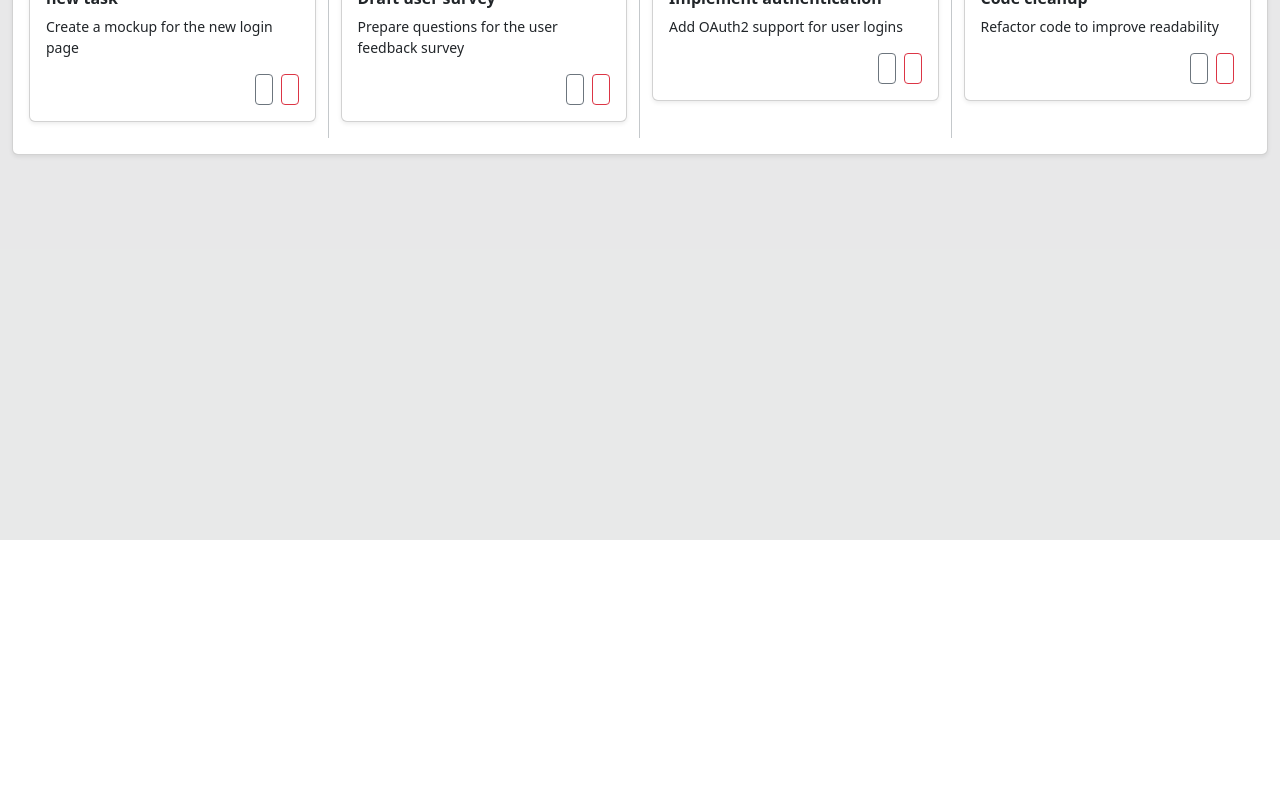
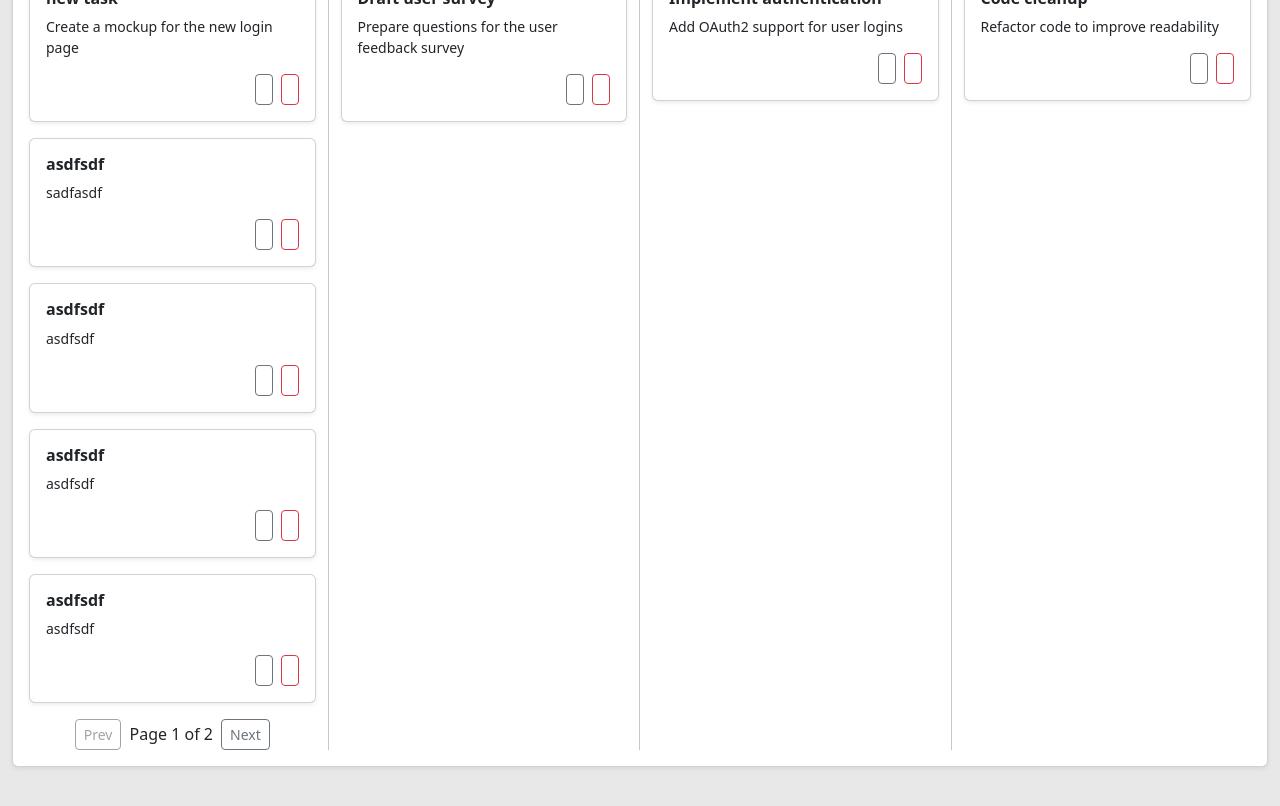
Before and after one commit to saeedkhal/Kanban-style-To-Do-List-Dashboard-, a React (Vite) app: page / in a window 1280 px wide. Shown: the part 260-1066 px from the top of the page. Before the commit the page ends 800 px from the top, so only its background shows below. Built offline with nearby package versions, Linux system fonts and the light colour scheme; data requests are answered from the project's data file.

Commit message:
Create client pagination for each category

```diff
--- a/db.json
+++ b/db.json
@@ -23,6 +23,42 @@
       "title": "Code cleanup",
       "description": "Refactor code to improve readability",
       "column": "done"
+    },
+    {
+      "title": "asdfsdf",
+      "description": "sadfasdf",
+      "column": "backlog",
+      "id": "yxd1TvF"
+    },
+    {
+      "title": "asdfsdf",
+      "description": "asdfsdf",
+      "column": "backlog",
+      "id": "kkhVAWk"
+    },
+    {
+      "title": "asdfsdf",
+      "description": "asdfsdf",
+      "column": "backlog",
+      "id": "MAY4EnU"
+    },
+    {
+      "title": "asdfsdf",
+      "description": "asdfsdf",
+      "column": "backlog",
+      "id": "L5poP1W"
+    },
+    {
+      "title": "saeed",
+      "description": "khaled",
+      "column": "backlog",
+      "id": "nta3C9k"
+    },
+    {
+      "title": "asdfsdf",
+      "description": "asdfsdf",
+      "column": "backlog",
+      "id": "ZRFWsd4"
     }
   ]
 }
--- a/src/App.tsx
+++ b/src/App.tsx
@@ -19,6 +19,7 @@ const columns = [
   { key: "done", title: "Done" },
 ];
 
+const TASKS_PER_PAGE = 5;
 const API_URL = "http://localhost:4000/tasks";
 
 const fetchTasks = async (search: string): Promise<Task[]> => {
@@ -40,6 +41,12 @@ const KanbanBoard = () => {
     column: "backlog",
   });
 
+  const [columnPages, setColumnPages] = useState<{ [key: string]: number }>({
+    backlog: 1,
+    "in-progress": 1,
+    review: 1,
+    done: 1,
+  });
   const [search, setSearch] = useState("");
   const [debouncedSearch, setDebouncedSearch] = useState("");
 
@@ -123,6 +130,16 @@ const KanbanBoard = () => {
             {/* Kanban Columns */}
             <Row>
               {columns.map((col, idx) => {
+                // Pagination logic for this column
+                const colTasks = tasks.filter((task) => task.column === col.key);
+                const page = columnPages[col.key] || 1;
+                const totalPages = Math.ceil(colTasks.length / TASKS_PER_PAGE) || 1;
+                const pagedTasks = colTasks.slice((page - 1) * TASKS_PER_PAGE, page * TASKS_PER_PAGE) || [];
+
+                const handlePageChange = (newPage: number) => {
+                  setColumnPages((prev) => ({ ...prev, [col.key]: newPage }));
+                };
+
                 return (
                   <Col
                     key={col.key}
@@ -130,9 +147,7 @@ const KanbanBoard = () => {
                     className={idx !== columns.length - 1 ? "border-end border-1 border-secondary-subtle" : ""}
                   >
                     <h5 className="fw-bold mb-3">{col.title}</h5>
-                    {tasks
-                      ?.filter((task) => task.column === col.key)
-                      .map((task) => (
+                    {pagedTasks?.map((task) => (
                       <Card key={task.id} className="mb-3 shadow-sm">
                         <Card.Body>
                           <Card.Title as="h6" className="fw-bold">
@@ -140,11 +155,7 @@ const KanbanBoard = () => {
                           </Card.Title>
                           <Card.Text className="small">{task.description}</Card.Text>
                           <div className="d-flex justify-content-end gap-2">
-                              <Button
-                                variant="outline-secondary"
-                                size="sm"
-                                onClick={() => handleEdit(task)}
-                              >
+                            <Button variant="outline-secondary" size="sm" onClick={() => handleEdit(task)}>
                               <Pencil />
                             </Button>
                             <Button onClick={() => handleDelete(task.id)} variant="outline-danger" size="sm">
@@ -154,6 +165,29 @@ const KanbanBoard = () => {
                         </Card.Body>
                       </Card>
                     ))}
+                    {totalPages > 1 && (
+                      <div className="d-flex justify-content-center align-items-center gap-2 mt-2">
+                        <Button
+                          variant="outline-secondary"
+                          size="sm"
+                          disabled={page === 1}
+                          onClick={() => handlePageChange(page - 1)}
+                        >
+                          Prev
+                        </Button>
+                        <span>
+                          Page {page} of {totalPages}
+                        </span>
+                        <Button
+                          variant="outline-secondary"
+                          size="sm"
+                          disabled={page === totalPages}
+                          onClick={() => handlePageChange(page + 1)}
+                        >
+                          Next
+                        </Button>
+                      </div>
+                    )}
                   </Col>
                 );
               })}
```
Lines whose indentation alone changed are shown as unchanged.
